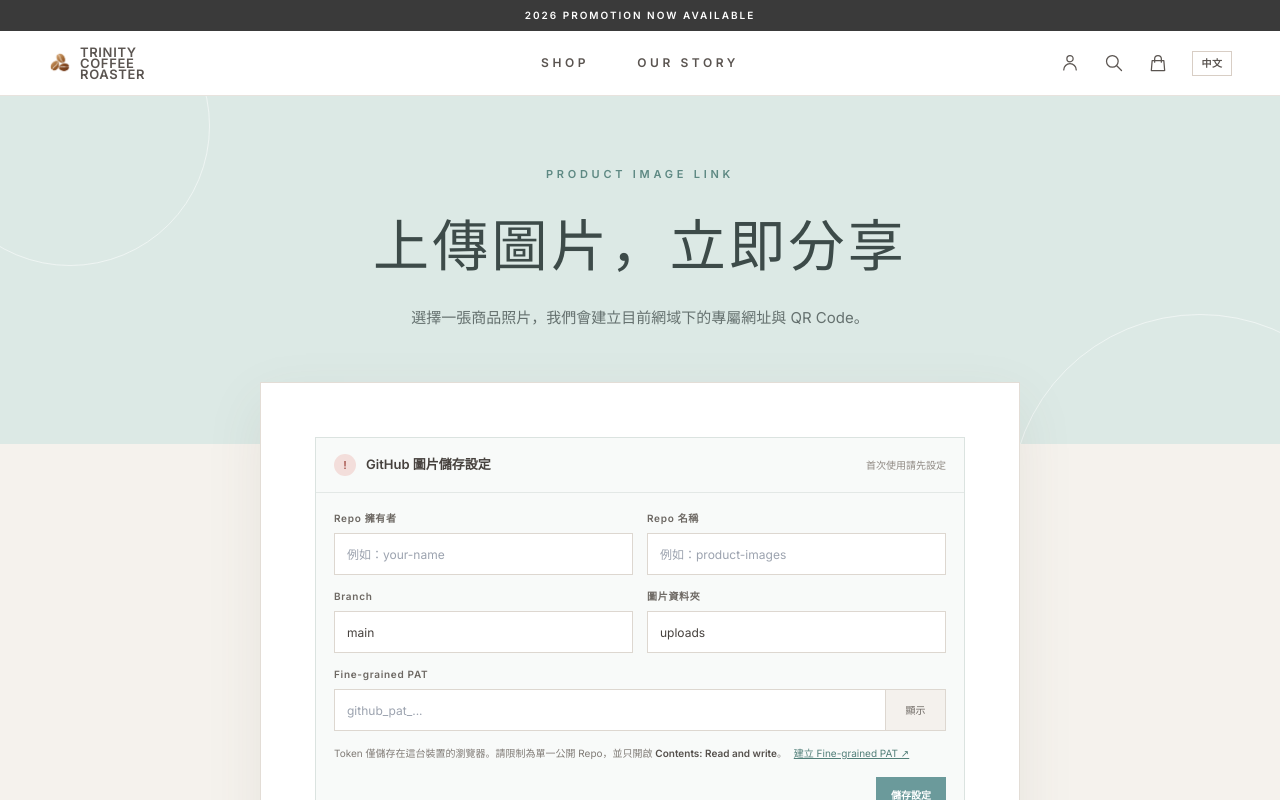
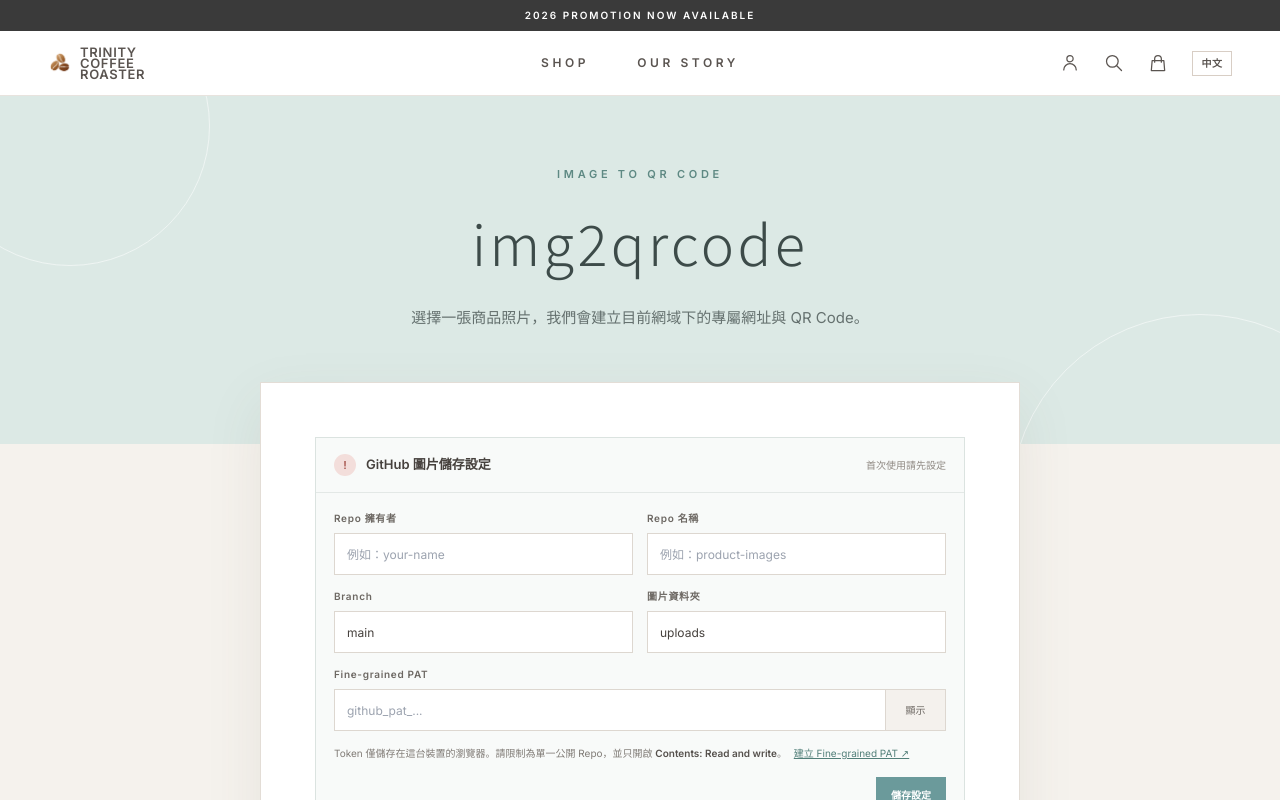
Before and after one commit to seanpeng12/fitnessWebDemo, a Vue app: page /#/productInfo in a window 1280 px wide. Shown: the top 800 px of the page. Built offline with nearby package versions, Linux system fonts and the light colour scheme; no server answers.

Commit message:
Rename image sharing page to img2qrcode

```diff
--- a/src/views/ProductInfoView.vue
+++ b/src/views/ProductInfoView.vue
@@ -4,8 +4,8 @@
       <div class="hero-orb hero-orb-one" />
       <div class="hero-orb hero-orb-two" />
       <div class="hero-inner">
-        <p class="eyebrow">PRODUCT IMAGE LINK</p>
-        <h1>{{ savedItem ? '商品圖片已建立' : '上傳圖片，立即分享' }}</h1>
+        <p class="eyebrow">IMAGE TO QR CODE</p>
+        <h1>img2qrcode</h1>
         <p class="hero-copy">
           {{ savedItem ? '掃描 QR Code 或複製連結，即可回到這張商品圖片。' : '選擇一張商品照片，我們會建立目前網域下的專屬網址與 QR Code。' }}
         </p>
@@ -172,6 +172,7 @@ import QRCode from 'qrcode'
 
 const STORAGE_PREFIX = 'trinity-product-info:'
 const CONFIG_STORAGE_KEY = 'trinity-product-info:github-config'
+const PAGE_TITLE = 'img2qrcode | Trinity Coffee Roaster'
 const MAX_FILE_SIZE = 10 * 1024 * 1024
 const ALLOWED_TYPES = ['image/jpeg', 'image/png', 'image/webp']
 
@@ -508,6 +509,7 @@ async function createAnother() {
 }
 
 onMounted(() => {
+  document.title = PAGE_TITLE
   try {
     const storedConfig = localStorage.getItem(CONFIG_STORAGE_KEY)
     if (storedConfig) {
@@ -549,7 +551,10 @@ onMounted(() => {
   }
 })
 
-onBeforeUnmount(revokePreview)
+onBeforeUnmount(() => {
+  revokePreview()
+  document.title = 'Trinity Coffee Roaster 官方網站'
+})
 </script>
 
 <style scoped>
```
